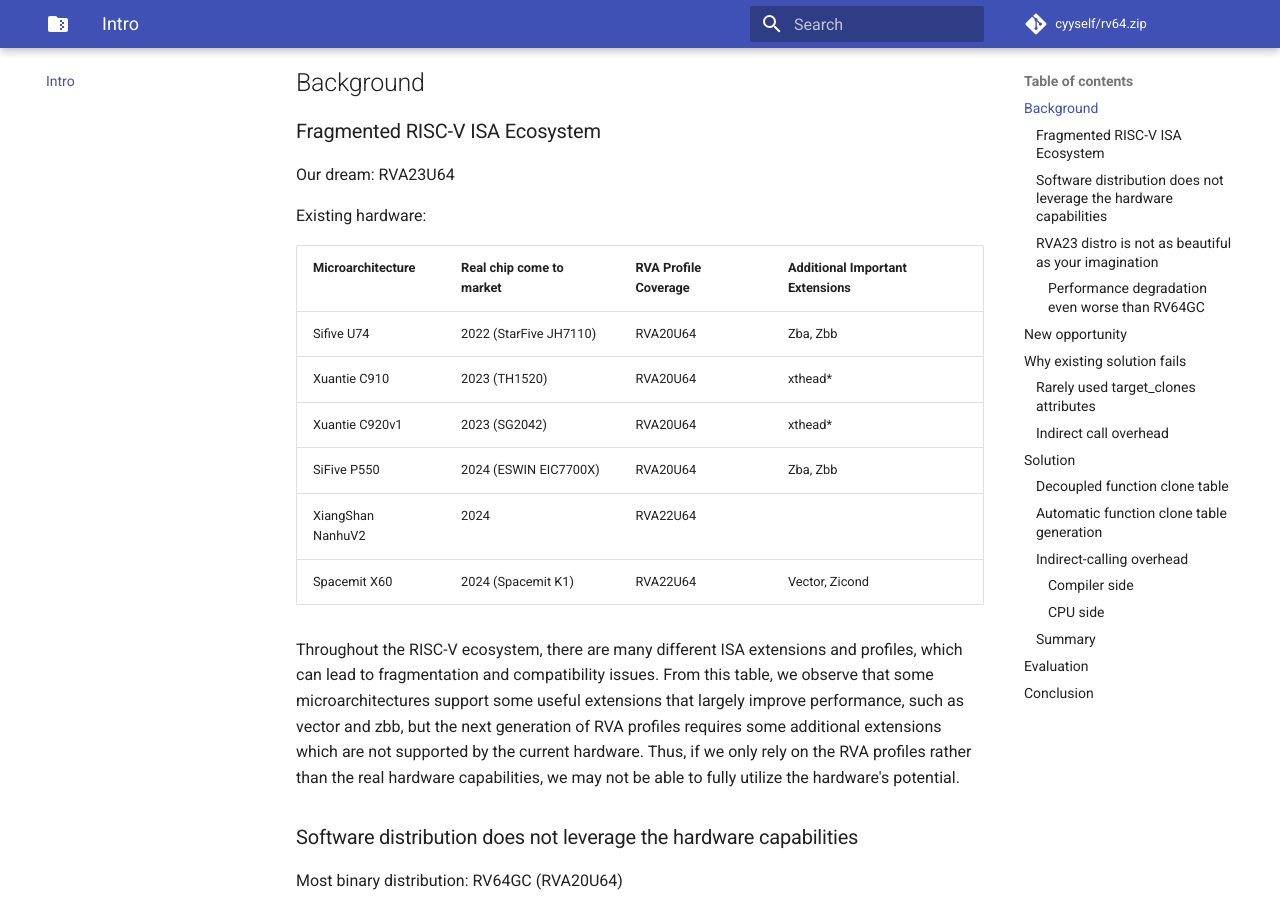
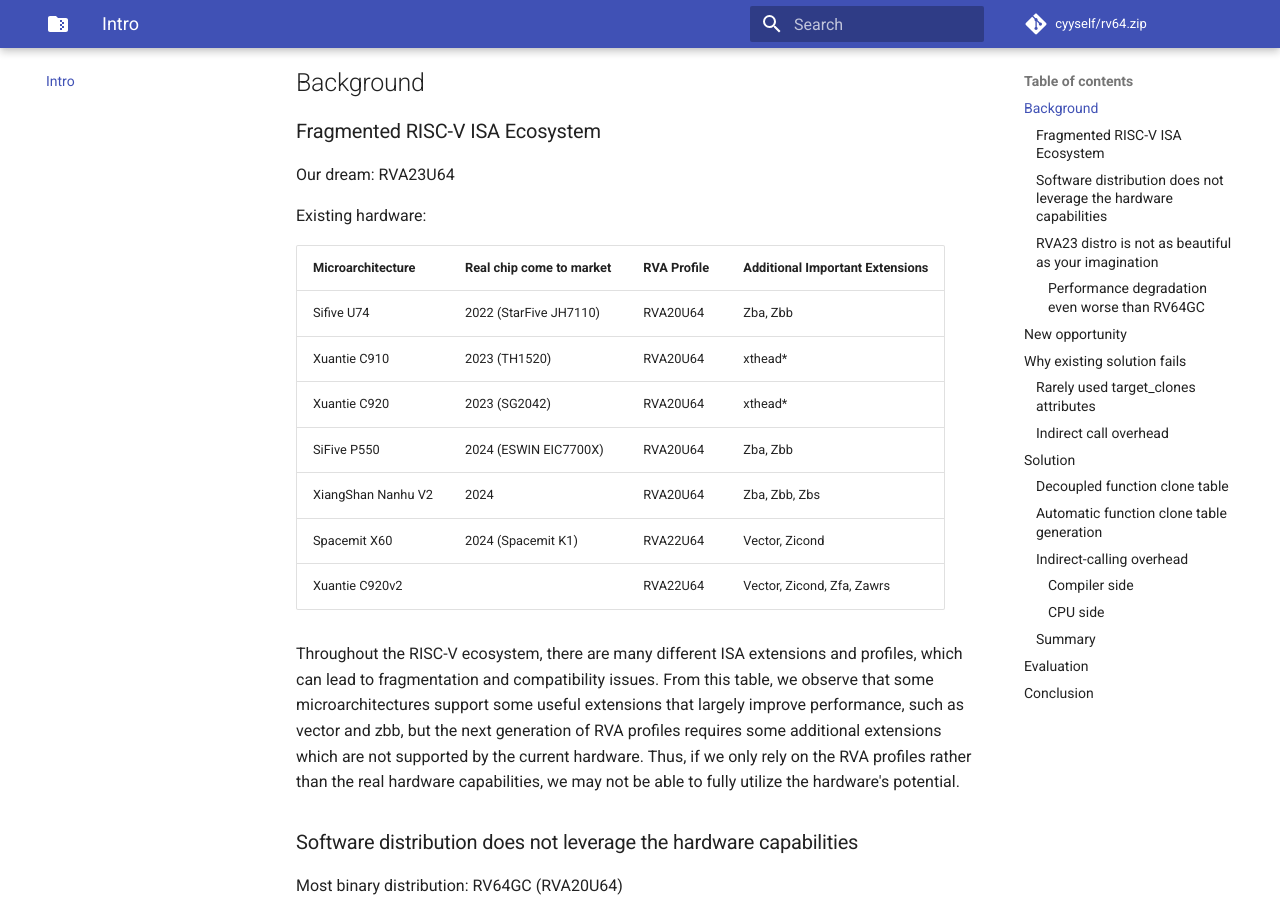
Before and after one commit to cyyself/rv64.zip, an MkDocs documentation site: the page built from docs/index.md, in a window 1280 px wide and 900 px high, scrolled down 414 px. Built offline with MkDocs 1.6.1 and Material for MkDocs 9.7.7, drawn with Linux system fonts in a browser that asks for light colours; comment, search, counter and statistics services are not loaded.

Commit message:
index.md: fix existing hardware table

```diff
--- a/docs/index.md
+++ b/docs/index.md
@@ -14,14 +14,15 @@ Our dream: RVA23U64
 
 Existing hardware:
 
-| Microarchitecture | Real chip come to market | RVA Profile Coverage | Additional Important Extensions |
-|-------------------|--------------------------|----------------------|---------------------------------|
-| Sifive U74        | 2022 (StarFive JH7110)   | RVA20U64             | Zba, Zbb                        |
-| Xuantie C910      | 2023 (TH1520)            | RVA20U64             | xthead*                         |
-| Xuantie C920v1    | 2023 (SG2042)            | RVA20U64             | xthead*                         |
-| SiFive P550       | 2024 (ESWIN EIC7700X)    | RVA20U64             | Zba, Zbb                        |
-| XiangShan NanhuV2 | 2024                     | RVA22U64             |                                 |
-| Spacemit X60      | 2024 (Spacemit K1)       | RVA22U64             | Vector, Zicond                  |
+| Microarchitecture | Real chip come to market | RVA Profile | Additional Important Extensions |
+|-------------------|--------------------------|-------------|---------------------------------|
+| Sifive U74        | 2022 (StarFive JH7110)   | RVA20U64    | Zba, Zbb                        |
+| Xuantie C910      | 2023 (TH1520)            | RVA20U64    | xthead*                         |
+| Xuantie C920      | 2023 (SG2042)            | RVA20U64    | xthead*                         |
+| SiFive P550       | 2024 (ESWIN EIC7700X)    | RVA20U64    | Zba, Zbb                        |
+| XiangShan Nanhu V2| 2024                     | RVA20U64    | Zba, Zbb, Zbs                   |
+| Spacemit X60      | 2024 (Spacemit K1)       | RVA22U64    | Vector, Zicond                  |
+| Xuantie C920v2    |                          | RVA22U64    | Vector, Zicond, Zfa, Zawrs      |
 
 Throughout the RISC-V ecosystem, there are many different ISA extensions and profiles, which can lead to fragmentation and compatibility issues. From this table, we observe that some microarchitectures support some useful extensions that largely improve performance, such as vector and zbb, but the next generation of RVA profiles requires some additional extensions which are not supported by the current hardware. Thus, if we only rely on the RVA profiles rather than the real hardware capabilities, we may not be able to fully utilize the hardware's potential.
 
```
